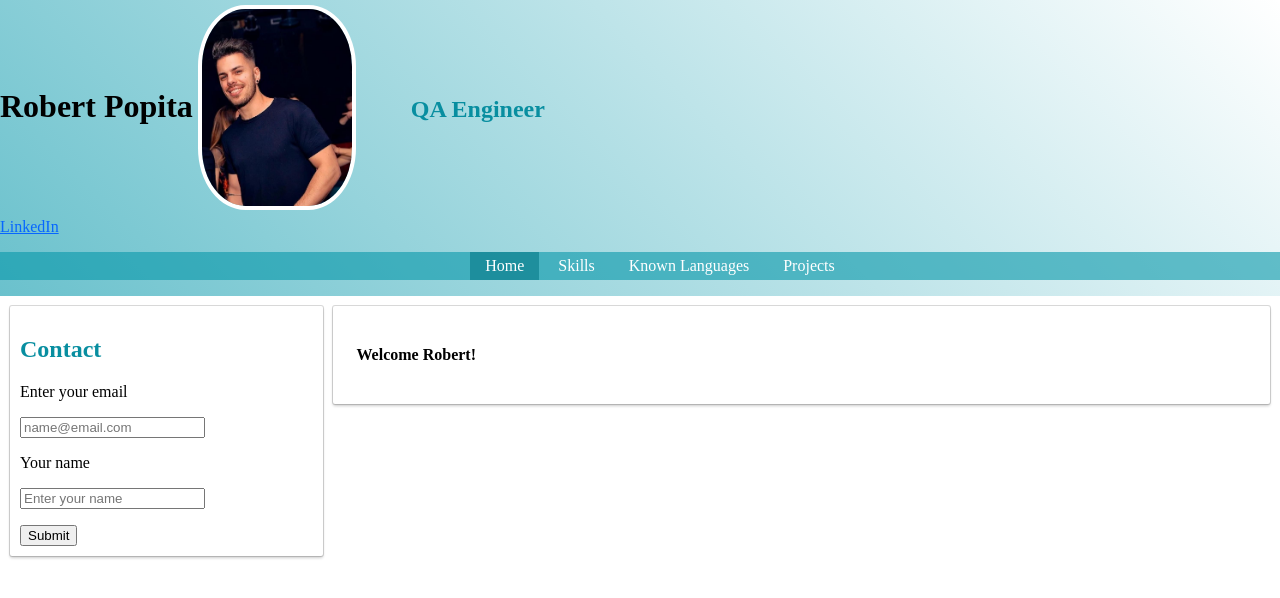
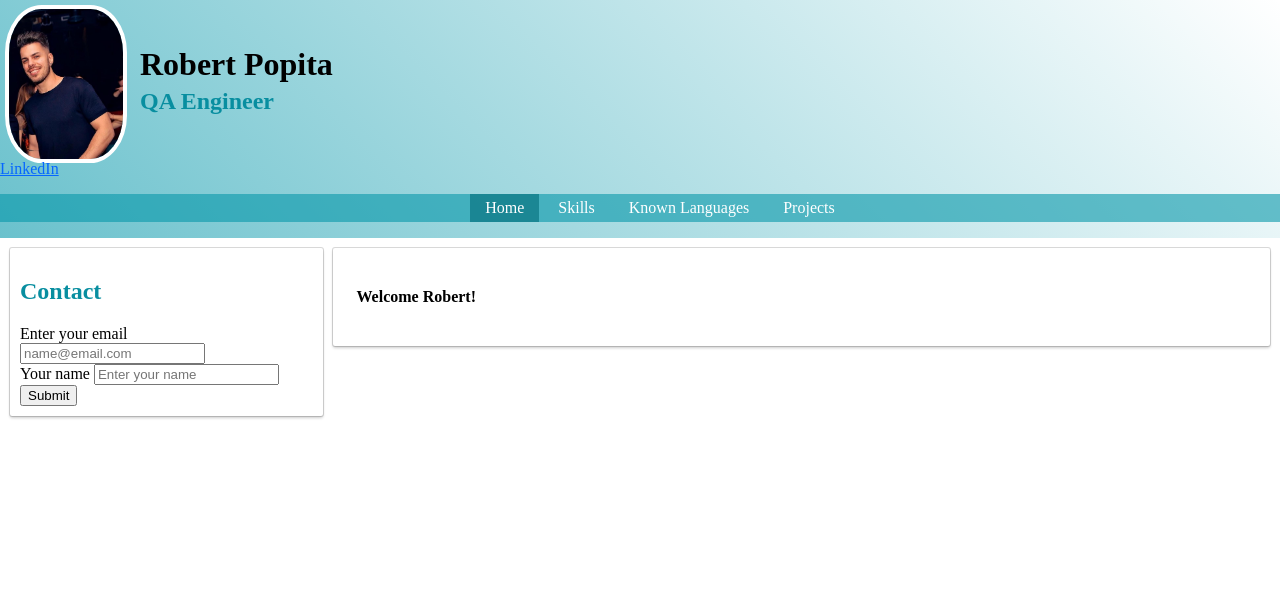
Before and after one commit to rpopita/rpopita.github.io, a plain HTML site: page index.html in a window 1280 px wide. Drawn offline with Linux system fonts and the light colour scheme.

Commit message:
contact form edit

```diff
--- a/index.html
+++ b/index.html
@@ -9,17 +9,16 @@
   </head>
   <body>
     <header>
-      <div class="header-wrapper">
-        <div>
+      <div id="header-wrapper">
+        <div id="profilePic">
+          <img src="popi.jpeg" alt="" height="150" />
+        </div>
+        <div id="header-info">
           <h1>Robert Popita</h1>
-        </div>
-        <div id="profilePic">
-          <img src="popi.jpeg" alt="" width="150" />
-        </div>
           <h2 id="job title">QA Engineer</h2>
         </div>
+      </div>
 
-      <div>
       <a
         href="https://ro.linkedin.com/in/robert-popita-a9612220a"
         target="_blank"
@@ -27,7 +26,6 @@
         <i class="fa fa-linkedin-square" aria-hidden="true"></i>
         LinkedIn
       </a>
-      </div>
 
       <ul id="top-menu-bar">
         <li><a href="#" data-page="home">Home</a></li>
@@ -42,8 +40,8 @@
         <section>
           <h2>Contact</h2>
           <form action="" method="get">
+            <div>
               <label for="email">Enter your email</label>
-            <p>
               <input
                 type="email"
                 name="contactEmail"
@@ -51,11 +49,9 @@
                 placeholder="name@email.com"
                 required
               />
-            </p>
-            <p>
+            </div>
+            <div>
               <label for="name">Your name</label>
-            </p>
-            <p>
               <input
                 type="text"
                 name="name"
@@ -63,7 +59,7 @@
                 placeholder="Enter your name"
                 required
               />
-            </p>
+            </div>
             <div>
               <button type="submit">Submit</button>
             </div>
--- a/style.css
+++ b/style.css
@@ -3,14 +3,16 @@ html {
 }
 
 #header-info {
+  flex: 1;
   padding: 10px;
+  display: block;
 }
 
 header {
   background: linear-gradient(45deg, #0798ab99, transparent);
 }
 
-.header-wrapper {
+#header-wrapper {
   display: flex;
   flex-direction: row;
   align-items: center;
@@ -18,8 +20,8 @@ header {
 
 #profilePic {
   padding: 5px;
-  width: 208px;
-  height: 208px;
+  width: 120px;
+  height: 150px;
 }
 
 #profilePic img {
@@ -27,11 +29,11 @@ header {
   border: 4px solid white;
 }
 
-.header-wrapper h1 {
+#header-wrapper h1 {
   margin: 0 0 5px 0;
 }
 
-.header-wrapper h2 {
+#header-wrapper h2 {
   margin: 0;
 }
 
@@ -83,7 +85,10 @@ a {
 }
 
 #job-title {
-  font-weight: lighter;
+  color: #334455;
+  margin: 5px 0;
+  font-weight: bold;
+  font-size: 1.2em;
 }
 
 .favourite {
@@ -115,9 +120,9 @@ a {
 }
 
 #top-menu-bar a.active {
-  background-color: #05798899;
+  background-color: #006b7999;
 }
 
 #top-menu-bar a:hover {
-  background-color: #0798ab99;
+  background-color: #00a0b5c5;
 }
```
Lines whose indentation alone changed are shown as unchanged.
